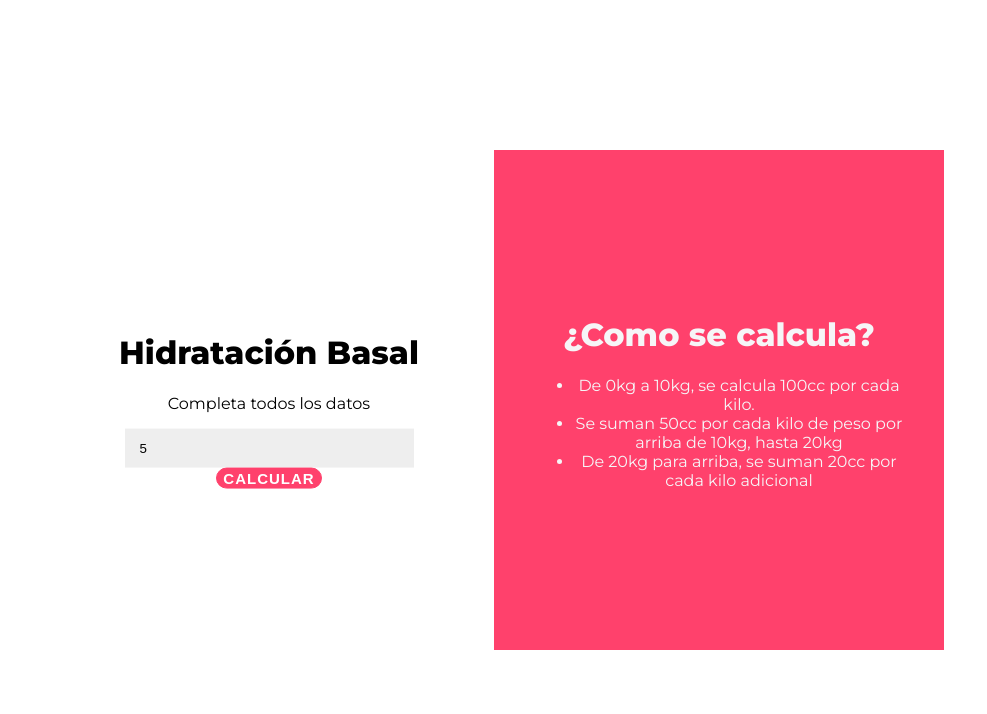
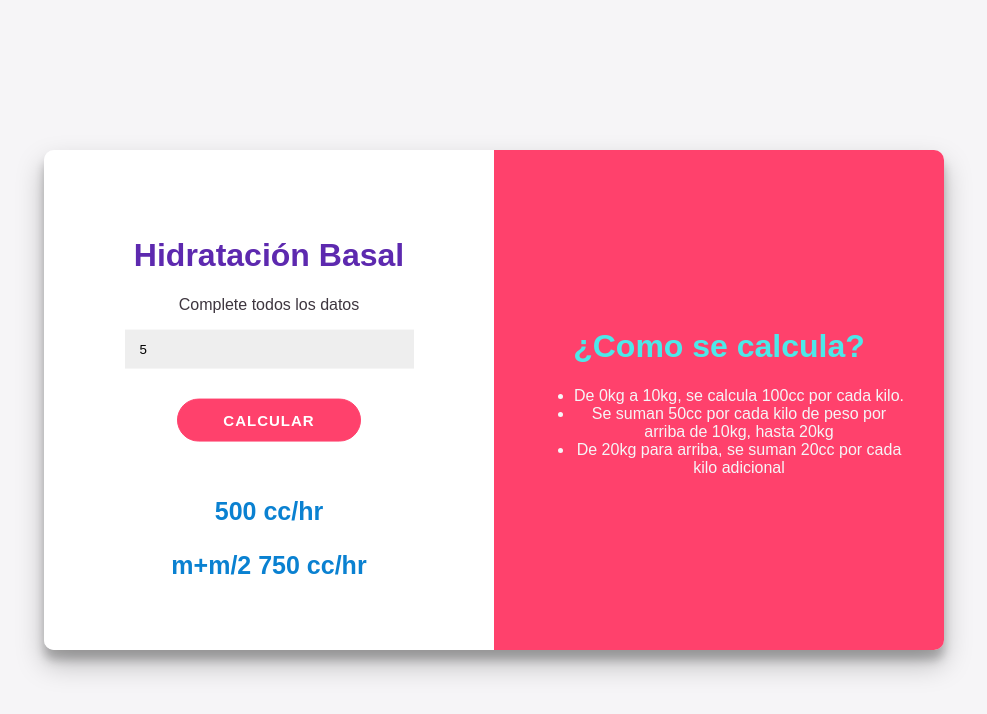
Before and after one commit to DiegoVelazquezValenzuela/calculadorahidrobasal, a plain HTML site: page index.html in a window 1280 px wide. Both pictures are taken after typing "5" into the empty fields and a click on the button "CALCULAR". Shown: the whole page, without its empty margins (146-1133 px from the left). Drawn offline with Linux system fonts and the light colour scheme.

Commit message:
Añadido javascript

```diff
--- a/index.html
+++ b/index.html
@@ -1,27 +1,26 @@
 <!DOCTYPE html>
-<html lang="en">
+<html>
     <head>
-        <meta charset="UTF-8">
-        <meta name="viewport" content="width=device-width, initial-scale=1.0">
-        <title>Calculadora Hidrobasal</title>
-        <link rel="stylesheet" href="style.css">
+        <title>Calculadora de Hidratación</title>
+        <link rel="stylesheet" href="./style.css"/>
+        <script src="./script.js" defer></script>
     </head>
     <body>
-        <div id="contenedor" >
-            <div id="calculadora" >
+        <div id="contenedor">
+             <div id="calculadora">
                 <div class="contenido">
                     <h1>Hidratación Basal</h1>
-                        <p class="item">Completa todos los datos</p>
-                        <input class="item" id="peso" type="number" placeholder="Peso en kg">
-                        <p class="item" id="error">* Debe completar todos los datos</p>
-                        <button class="item" id="calcular">Calcular</button>
-                        <p class="item resultado" id="flu">71cc/h</p>
-                        <p class="item resultado" id="man">m+m/2: 105cc/h</p>
+                    <p class="item">Complete todos los datos</p>
+                    <input class="item" id="peso" type="number" placeholder="peso en kg"/>
+                    <p class="item" id="error">*Debe completar todos los datos</p>
+                    <button class="item" id="calcular">Calcular</button>
+                    <p class="item resultado" id="flu">71cc/h</p>
+                    <p class="item resultado" id="man">m+m/2 : 105cc/h</p>
                 </div>
             </div>
             <div id="detalle">
                 <div class="contenido">
-                    <h1>¿Como se calcula?</h1>
+                    <h1 id="titulo2">¿Como se calcula?</h1>
                     <ul>
                         <li>De 0kg a 10kg, se calcula 100cc por cada kilo.</li>
                         <li>Se suman 50cc por cada kilo de peso por arriba de 10kg, hasta 20kg</li>
--- /dev/null
+++ b/script.js
@@ -0,0 +1,37 @@
+const CALCULAR = document.getElementById('calcular');
+const ERROR = document.getElementById('error');
+const FLU = document.getElementById('flu');
+const MAN = document.getElementById('man');
+
+CALCULAR.addEventListener('click', () => {
+    const DATO = document.getElementById('peso').value
+    if (DATO > 0){
+        ERROR.style.display = 'none'
+        let flujo = calcFlujo(DATO);
+        let mantenimiento = flujo*1.5;
+        FLU.innerHTML = flujo + ' cc/hr';
+        MAN.innerHTML = 'm+m/2 ' + mantenimiento + ' cc/hr';
+        FLU.style.display = 'block';
+        MAN.style.display = 'block';
+    } else {
+        ERROR.style.display = 'block';
+        FLU.style.display = 'none';
+        MAN.style.display = 'none';
+    }
+})
+function calcFlujo(peso){
+    let resto = peso;
+    let flujo = 0;
+    if (resto>20){
+        let aux = resto-20;
+        flujo += aux*20;
+        resto -= aux;
+    }
+    if (resto>10){
+        let aux = resto-10;
+        flujo += aux*50;
+        resto -= aux;
+    }
+    flujo += resto*100;
+    return flujo;
+}
--- a/style.css
+++ b/style.css
@@ -1,75 +1,82 @@
-@import url('https://fonts.googleapis.com/css?family=Montserrat:400,800');
-
-body {
-    font-family: 'Montserrat', sans-serif;
+h1 {
+    color: rgb(93, 41, 175);
+}
+#titulo2{
+    color:rgba(76, 234, 234, 0.994)
 }
 
-#contenedor {
+@import url('https://fonts.googleapis.com/css?family=Montserrat:400,800');
+body {
+    background: #f6f5f7;
+    font-family: 'Montserrat', sans-serif;
+    color: #3E363F;
+}
+#contenedor{
     width: 900px;
     height: 500px;
     text-align: center;
-    /*Estas 3 lineas se encargan de centrar el div vertical y horizontalmente*/
+    /*estas 3 lineas se encargan de centrar el div vertical y horizontalmente*/
     position: absolute;
     inset: 0;
     margin: auto;
+    border-radius: 10px;
+    overflow: hidden;
+    box-shadow: 0 14px 28px rgba(0,0,0,0.25),
+    0 10px 10px rgba(0,0,0,0.22);
 }
-
 #calculadora {
     background: white;
-    /*con estas 3 linas vamos a hacer que quede lado a lado*/
+    /*Con estas 3 lineas vamos a hacer que los divs queden lado a lado*/
     width: 50%;
     height: 100%;
     float: left;
 }
-
 #detalle {
-    background: #ff416c;
+    background: #ff416C;
+    /*Con estas 3 lineas vamos a hacer que los divs queden lado a lado */
     width: 50%;
     height: 100%;
     float: left;
     color: #f6f5f7;
 }
-
 .contenido {
+    /*estas tres lineas van a centrar el contenido verticalmente dentro de cada div */
     position: relative;
     top: 50%;
     transform: translateY(-50%);
     overflow: hidden;
     padding: 40px;
 }
-
-input {
-    width: 70%;
+input{
+      width: 70%;
     padding: 12px 15px;
     border: none;
     background-color: #eee;
 }
-
 button {
     font-size: 15px;
     font-weight: bold;
-    padding: 12 px 45px;
+    padding: 12px 45px;
     border-radius: 30px;
-    background-color: #ff416c;
-    border: 1px solid #ff416c;
+    background-color: #ff416C;
+    border: 1px solid #ff416C;
     color: #ffffff;
     text-transform: uppercase;
     letter-spacing: 1px;
     transition: transform 20ms ease-in;
+    margin: 30px;
 }
-
 button:active {
     transform: scale(0.95);
 }
-
-#error {
+#error{
     color: red;
     font-weight: bold;
     display: none;
 }
 
-.resultado {
-    color: #0a81d1;
+.resultado{
+    color: #0A81D1;
     font-weight: bold;
     font-size: 25px;
     margin-bottom: 5px;
```
